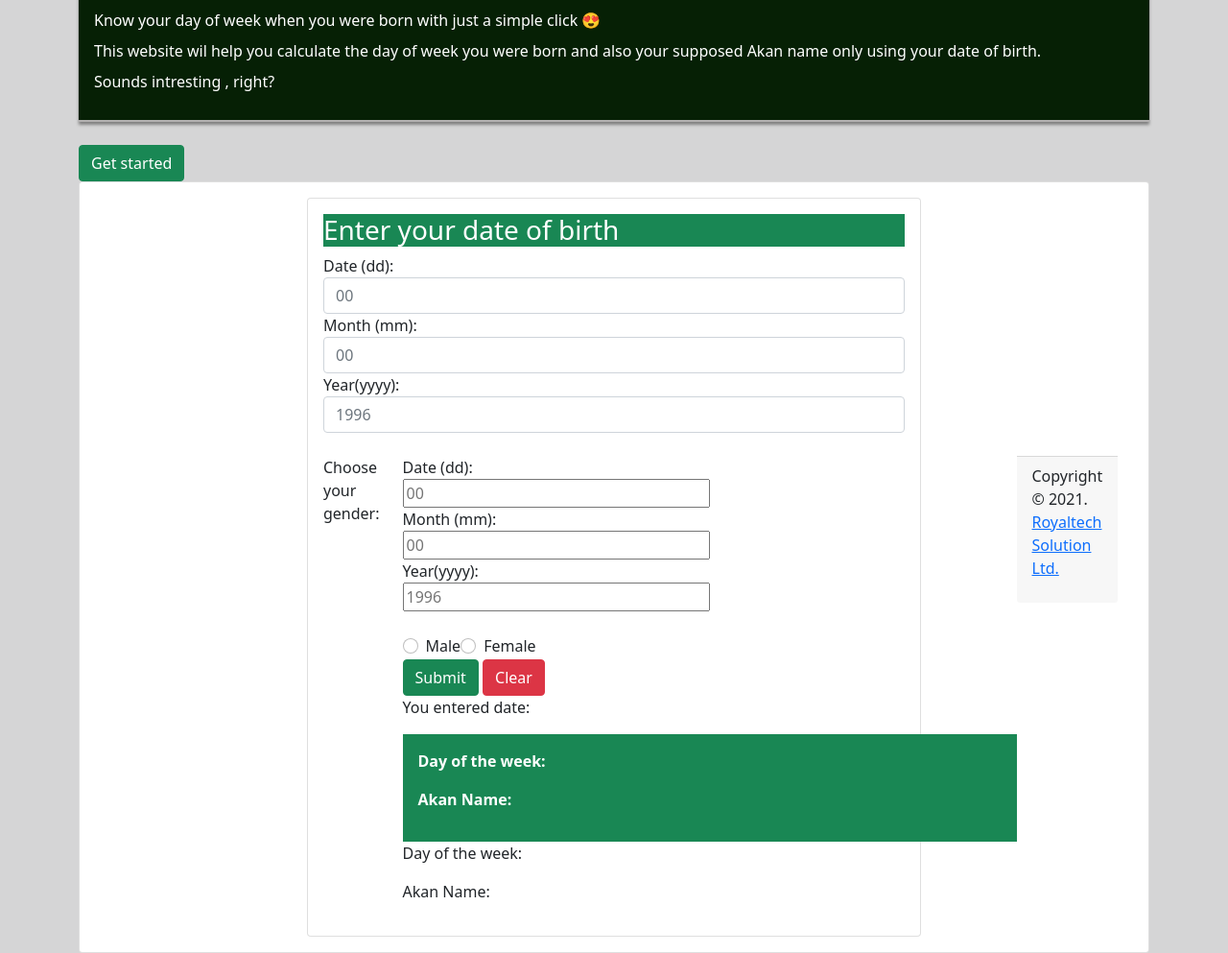
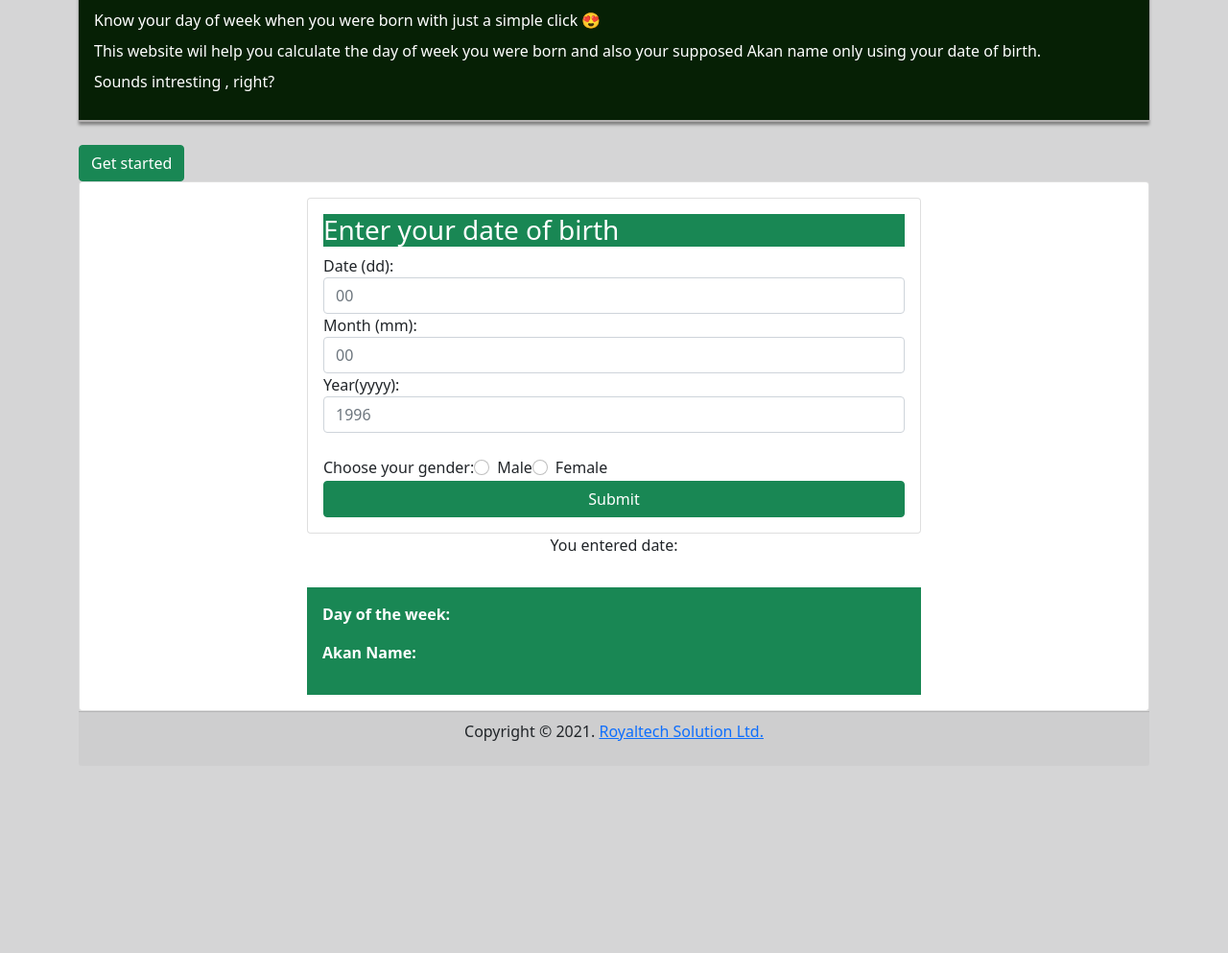
Before and after one commit to Rubyroy12/birthday-name, a plain HTML site: page index.html in a window 1280 px wide. Shown: the part 97-1090 px from the top of the page at 96% size. After the commit the page ends 895 px from the top, so only its background shows below. Drawn offline with nearby package versions, Linux system fonts and the light colour scheme.

Commit message:
fix bugs

```diff
--- a/css/style.css
+++ b/css/style.css
@@ -19,6 +19,7 @@ body{
     width:50vw;
     display: flex;
     justify-content: center;
+
 }
 #section{
     display: flex;
--- a/index.html
+++ b/index.html
@@ -56,17 +56,7 @@
                 <!-- Checkbox to get the gender -->
                 <div class="d-flex justify-content-start">
                     Choose your gender:
-                    <div class="form-check">
 
-            <!-- get dates from the user  -->
-            <div>
-                Date (dd): <input type="number" id="date" name="date" placeholder="00">
-                Month (mm):<input type="number" id="month" name="month" placeholder="00">
-                Year(yyyy):<input type="number" id="year" name="year" placeholder="1996">
-
-                <br>
-                <!-- Checkbox to get the gender -->
-                <div class="d-flex justify-content-start">
                     <div class="form-check">
                         <input type="radio" class="form-check-input" name="flexRadioDefault" id="cb1">
                         <label for="cb1" class="form-check-label">Male</label>
@@ -79,8 +69,9 @@
                     </div>
 
                 </div>
-                <button class="btn btn-success" onclick="thisDate()" class="d-flex justify-content-center">Submit</button>
-                    <button class="btn btn-danger" onclick="clear()" class="d-flex">Clear</button>
+                <button class="btn btn-success" onclick="thisDate()"
+                    class="d-flex justify-content-center">Submit</button>
+                <!-- <button class="btn btn-danger" onclick="clear()" class="d-flex">Clear</button> -->
             </div>
 
             <!-- Display results -->
@@ -94,8 +85,6 @@
                 <p>Day of the week: <span id="dw2"></span> </p>
                 <p>Akan Name: <span id="akan"></span></p>
             </div>
-            <p>Day of the week: <span id="dw2"></span> </p>
-            <p>Akan Name: <span id="akan"></span></p>
 
         </div>
         <div>
```
